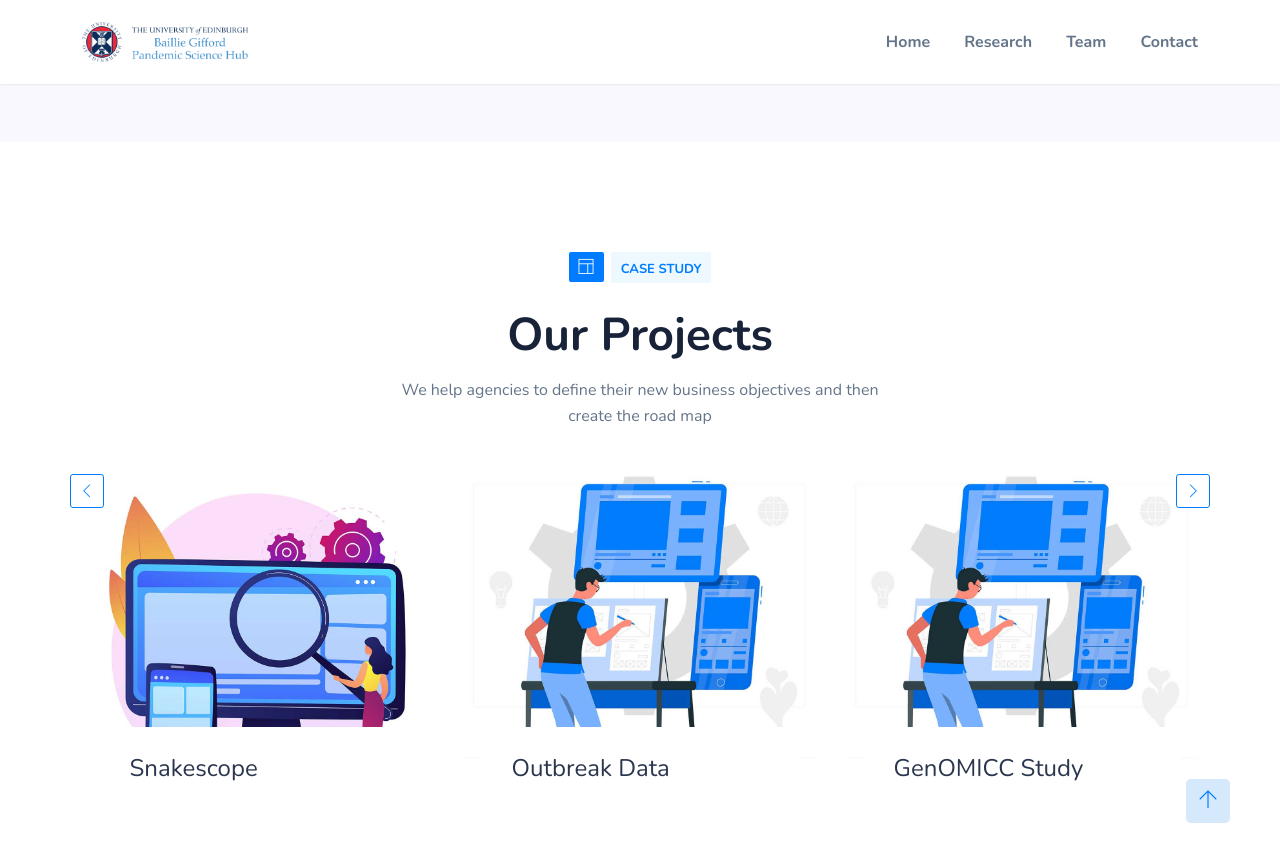
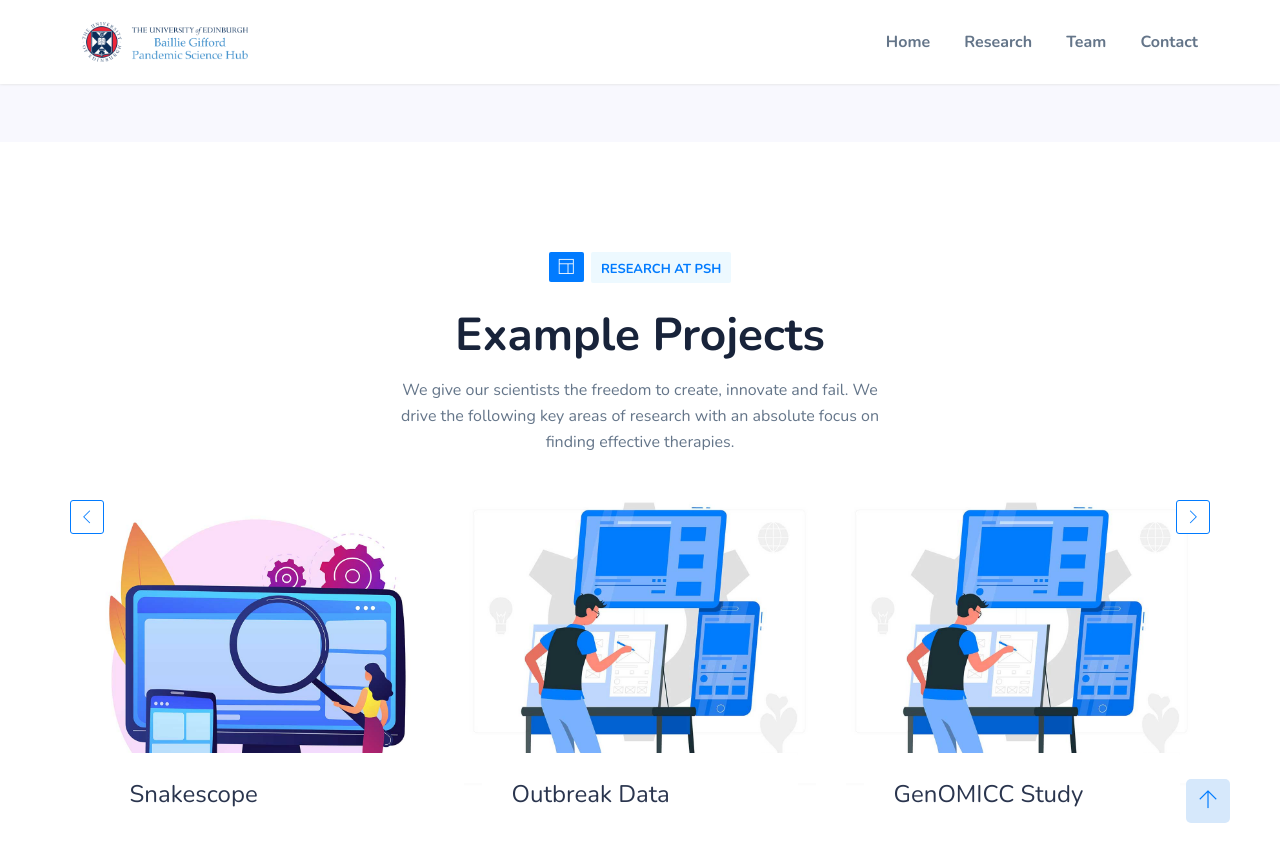
Before and after one commit to kennethbaillie/psh.ac.uk, a Jekyll site: the page built from index.html, in a window 1280 px wide and 900 px high, scrolled down 4056 px. Shown: the top 862 px of the window. Built offline with Jekyll 4.4.1, drawn with Linux system fonts in a browser that asks for light colours; nearby versions of some CDN libraries; some web fonts are replaced; library files that are not in the unit come from our copies.

Commit message:
config use recent node version

```diff
--- a/_config.yml
+++ b/_config.yml
@@ -8,19 +8,13 @@
 ####################################################
 
 # Site settings
-title: "Redron - Jekyll Premium Theme"
-email: "themeix@gmail.com"
-baseurl: "" # the subpath of your site, e.g. /blog
-url: " " # the base hostname & protocol for your site, e.g. http://example.com
+title: "Baillie Gifford Pandemic Science Hub"
+email: "psh@ed.ac.uk"
+baseurl: "/" # the subpath of your site, e.g. /blog
+url: "https://www.psh.ac.uk" # the base hostname & protocol for your site, e.g. http://example.com
 logo: /assets/img/logo/logo.png
-description: "Redron is a responsive Jekyll template for your business website"
-keywords: "jekyll, minimal jekyll, jekyll theme, responsive jekyll, seo friendly blog, super fast blog, responsive"
-mailclimp: 'https://themeix.us16.list-manage.com/subscribe/post?u=307862c135e4548eecf86f389&amp;id=4784863884'
-facebook: https://facebook.com/themeix
-instagram: https://instagram.com/themeix
-twitter: https://twitter.com/themeix_com
-pinterest: https://pinterest.com/themeix
-
+description: "Following genetic clues to effective therapies"
+keywords: "pandemic, covid, genetics, genomics, robotics, bronchoscopy, microtrials, drugs, influenza, sepsis"
 
 # Build settings
 markdown: kramdown
@@ -29,7 +23,6 @@
   - jekyll-feed
   - jekyll-paginate-v2
   - jekyll-archives
-
 
 # Site configuration for the Jekyll 2 Pagination Gem
 pagination:
--- a/_includes/sections/project-section.html
+++ b/_includes/sections/project-section.html
@@ -11,10 +11,10 @@
                 <div class="section-headline text-center">
                     <span class="top-text">
                         <i class="ti-layout"></i>
-                        <span>Case study</span>
+                        <span>Research at PSH</span>
                     </span>
-                    <h2>Our Projects</h2>
-                    <p>We help agencies to define their new business objectives and then create the road map</p>
+                    <h2>Example Projects</h2>
+                    <p>We give our scientists the freedom to create, innovate and fail. We drive the following key areas of research with an absolute focus on finding effective therapies.</p>
                 </div>
             </div>
         </div>
--- a/netlify.toml
+++ b/netlify.toml
@@ -1,3 +1,4 @@
 [build]
+  environment = { NODE_VERSION = "19.3.0" }
   command = "./build.sh"
   publish = "_site"
```
